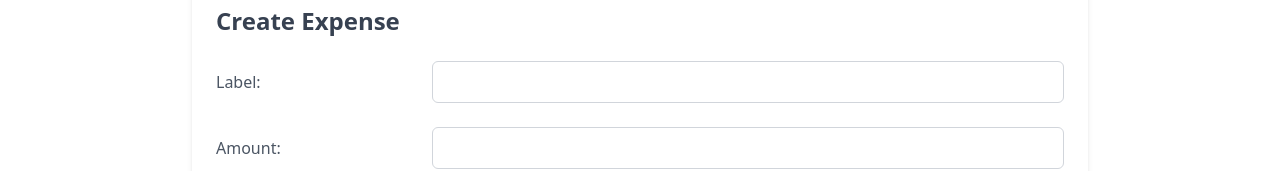
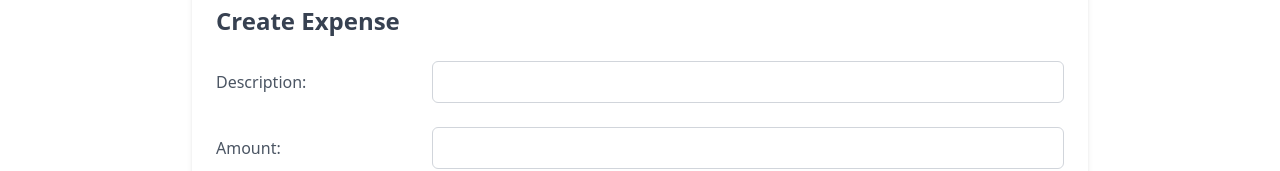
Before and after one commit to vasusumeet/Personal_Finance_App, a React (Vite) app in the folder Frontend/: page /Expenses in a window 1280 px wide. Shown: the part 127-298 px from the top of the page. Built offline with nearby package versions, Linux system fonts and the light colour scheme.

Commit message:
Fixed 404,Changed userID datatype

```diff
--- a/Frontend/src/Pages/Expenses.jsx
+++ b/Frontend/src/Pages/Expenses.jsx
@@ -4,11 +4,11 @@ import axios from "axios";
 import DatePicker from "react-datepicker";
 import "react-datepicker/dist/react-datepicker.css";
 import { UserContext } from "../UserContext";
-import { useParams } from "react-router-dom";
+
 const Expenses = () => {
-  const {user}=useContext(UserContext);
+  const { user } = useContext(UserContext);
   const [formData, setFormData] = useState({
-    label: "",
+    description: "", // Changed from label to match API
     amount: "",
     category: "Misc",
     date: new Date(),
@@ -16,24 +16,46 @@ const Expenses = () => {
 
   const handleChange = (e) => {
     const { name, value } = e.target;
-    setFormData({ formData, [name]: value });
+    setFormData({ ...formData, [name]: value }); // Fixed spread operator
   };
 
   const handleDateChange = (date) => {
-    setFormData({ formData, date });
+    setFormData({ ...formData, date }); // Fixed spread operator
   };
 
   const handleSubmit = async (e) => {
     e.preventDefault();
+
+    // Make sure we have a user ID
+    if (!user || !user._id) {
+      alert("You must be logged in to add expenses");
+      return;
+    }
+
     try {
-      const response = await axios.post("http://localhost:5555/userdata/:userId/expenses", {
-        formData,
+      // Use the actual user ID from context
+      const response = await axios.post(
+        `http://localhost:5555/api/userdata/${user._id}/expenses`,
+        {
+          description: formData.description, // Match the API field names
+          amount: parseFloat(formData.amount),
+          category: formData.category,
           date: formData.date.toISOString().split("T")[0], // Format date as YYYY-MM-DD
-      });
+        }
+      );
+
       alert("Expense added successfully!");
       console.log(response.data);
+
+      // Reset form after successful submission
+      setFormData({
+        description: "",
+        amount: "",
+        category: "Misc",
+        date: new Date(),
+      });
     } catch (error) {
-      console.error("Error posting expense:", error);
+      console.error("Error posting expense:", error.response?.data || error.message);
       alert("Failed to add expense. Please try again.");
     }
   };
@@ -42,18 +64,17 @@ const Expenses = () => {
     <div>
       <Navbar/>
       <div className="max-w-4xl mx-auto mt-10 p-6 bg-white shadow-md rounded-lg">
-
         <h2 className="text-2xl font-semibold text-gray-700 mb-6">Create Expense</h2>
         <form onSubmit={handleSubmit} className="space-y-6">
           <div className="grid grid-cols-4 gap-4 items-center">
-          <label htmlFor="label" className="text-gray-600 font-medium">
-            Label:
+            <label htmlFor="description" className="text-gray-600 font-medium">
+              Description:
             </label>
             <input
               type="text"
-            id="label"
-            name="label"
-            value={formData.label}
+              id="description"
+              name="description"
+              value={formData.description}
               onChange={handleChange}
               className="col-span-3 p-2 border border-gray-300 rounded-md focus:ring focus:ring-blue-300 focus:outline-none"
               required
```
Also changed, not shown: 1 other file (tests, documents, lock files or other folders). Lines whose indentation alone changed are shown as unchanged.
